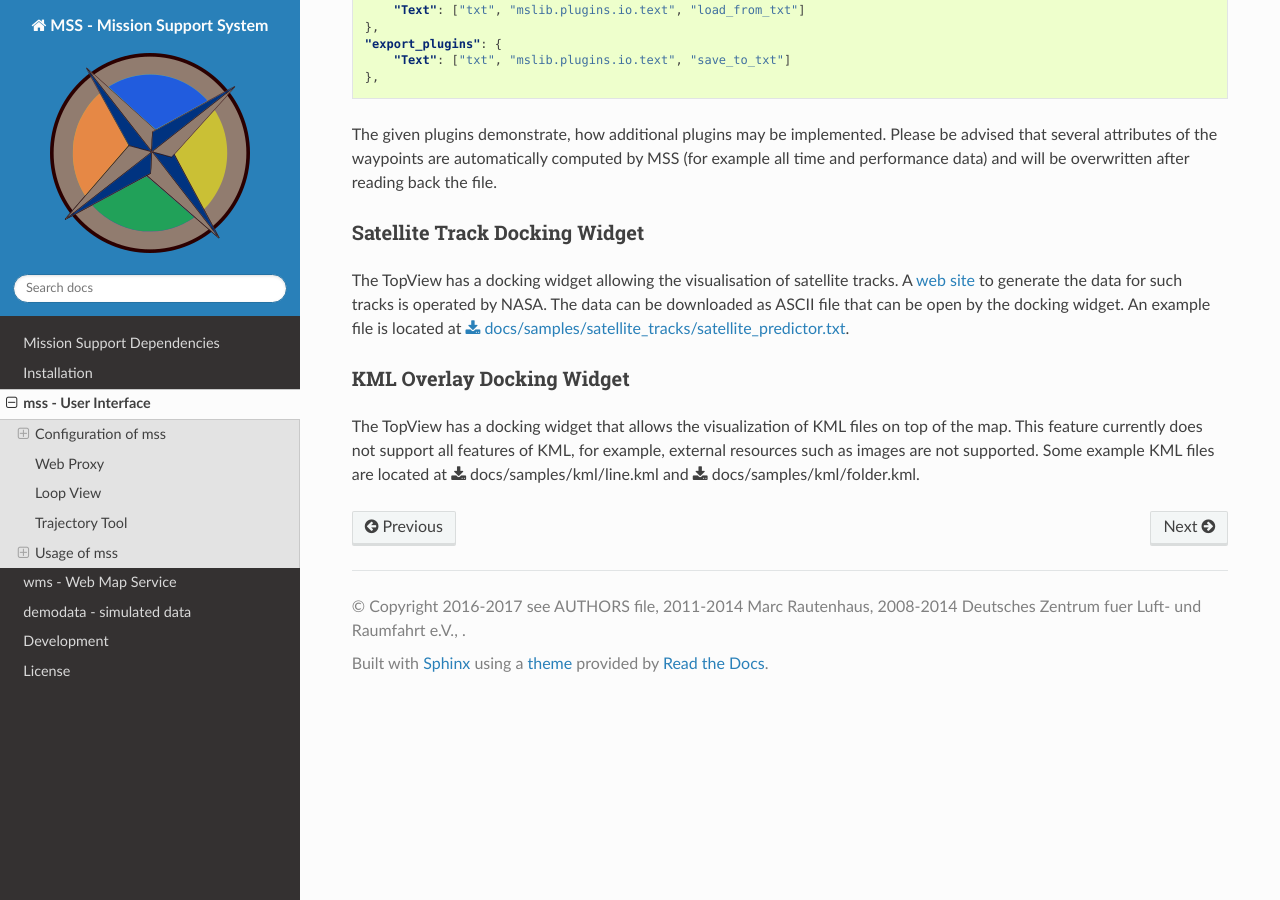
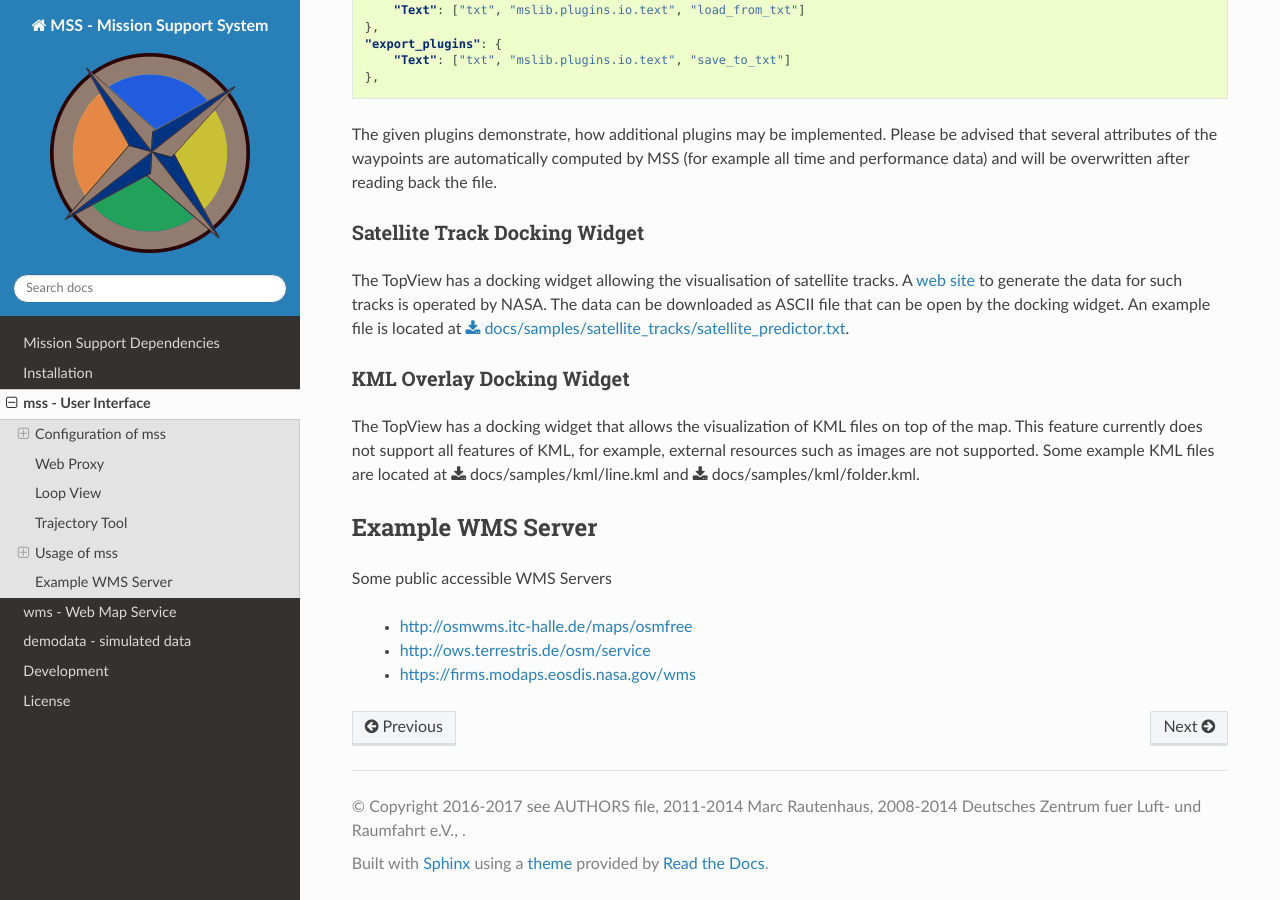
Before and after one commit to Open-MSS/MSS, a Sphinx documentation site: the page built from docs/usage.rst, in a window 1280 px wide and 900 px high, scrolled down 2922 px. Built offline with Sphinx 7.4.7 and the Read the Docs theme 2.0.0, drawn with Linux system fonts in a browser that asks for light colours; the version number could not be read and is left out.

Commit message:
documented some public WMS Servers, fixes #193

```diff
--- a/docs/usage.rst
+++ b/docs/usage.rst
@@ -161,3 +161,13 @@ The TopView has a docking widget that allows the visualization of KML files on t
 currently does not support all features of KML, for example, external resources such as images are not supported.
 Some example KML files are located at :download:`docs/samples/kml/line.kml <samples/kml/line.kml>` and
 :download:`docs/samples/kml/folder.kml <samples/kml/folder.kml>`.
+
+
+Example WMS Server
+~~~~~~~~~~~~~~~~~~
+
+Some public accessible WMS Servers
+
+ * http://osmwms.itc-halle.de/maps/osmfree
+ * http://ows.terrestris.de/osm/service
+ * https://firms.modaps.eosdis.nasa.gov/wms
```
